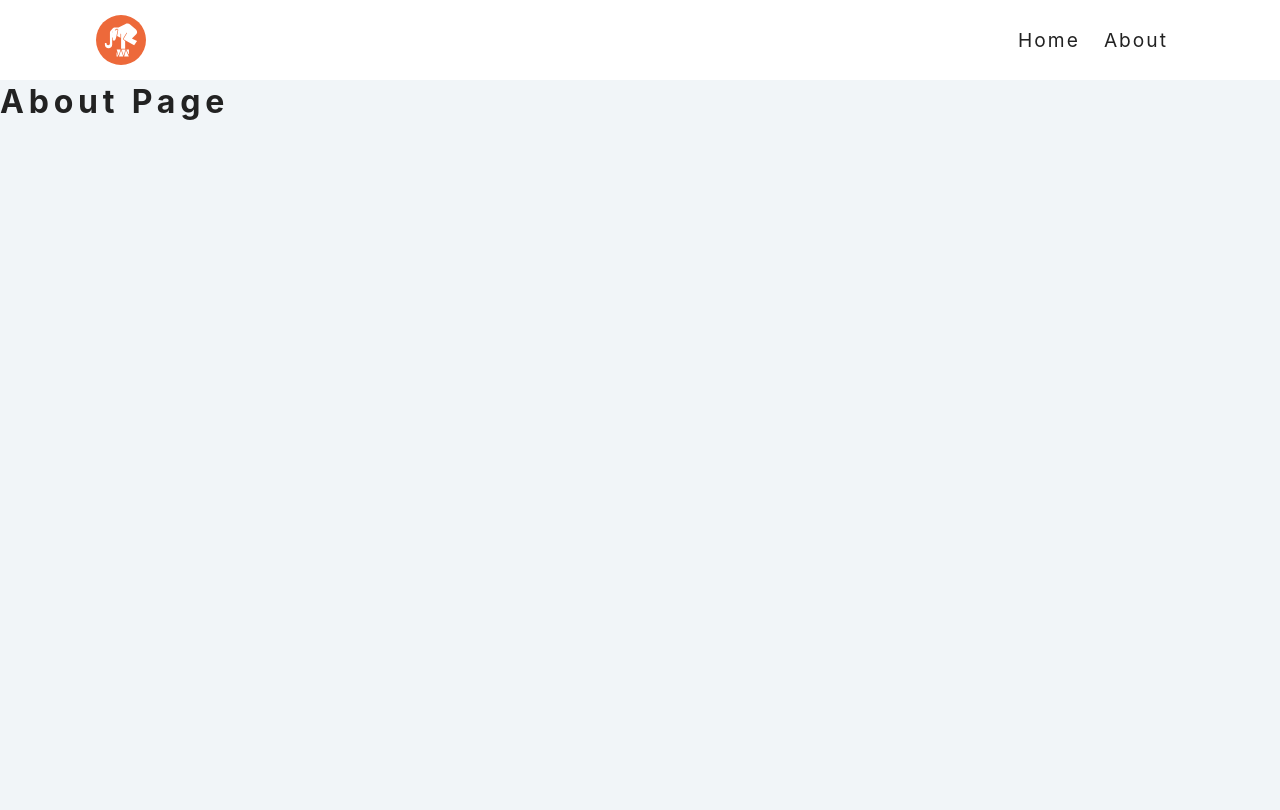
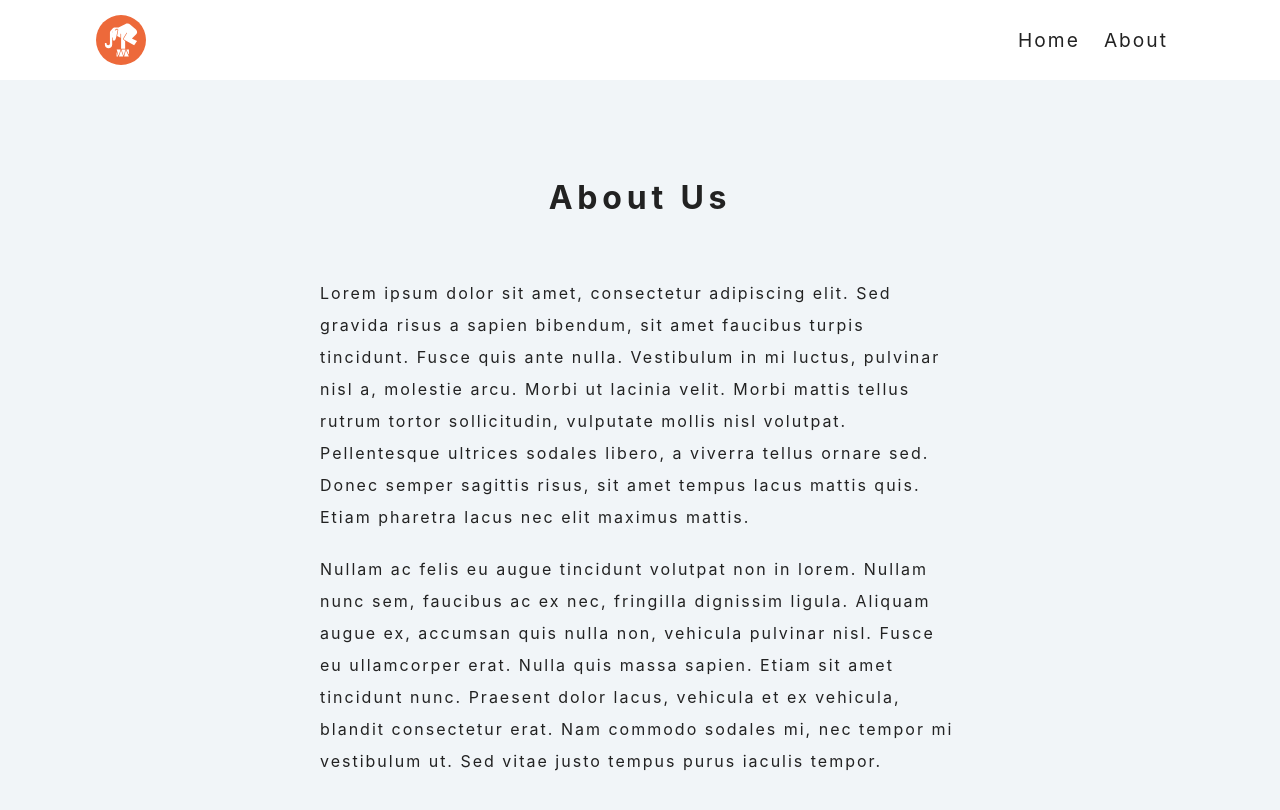
Before and after one commit to naneu/elephants, a React (Create React App) app: page /about in a window 1280 px wide. Shown: the top 810 px of the page. Built offline with nearby package versions, Linux system fonts and the light colour scheme; the HTML template or start-up script is replaced by a standard one.

Commit message:
about page

```diff
--- a/src/index.css
+++ b/src/index.css
@@ -305,3 +305,17 @@ Elephant
     padding-top: 0;
   }
 }
+
+/* ======
+About
+====== */
+.about-section{
+  width: var(--smallWidth);
+  max-width: var(--maxWidth);
+  margin: 0 auto;
+}
+.about-section p {
+  line-height: 2rem;
+  font-weight: 400;
+  letter-spacing: 2px;
+}
--- a/src/pages/About.js
+++ b/src/pages/About.js
@@ -2,9 +2,27 @@ import React from "react";
 
 function About() {
   return (
-    <>
-      <h1>About Page</h1>
-    </>
+    <section className="section about-section">
+      <h1 className="section-title">About Us</h1>
+      <p>
+        Lorem ipsum dolor sit amet, consectetur adipiscing elit. Sed gravida
+        risus a sapien bibendum, sit amet faucibus turpis tincidunt. Fusce quis
+        ante nulla. Vestibulum in mi luctus, pulvinar nisl a, molestie arcu.
+        Morbi ut lacinia velit. Morbi mattis tellus rutrum tortor sollicitudin,
+        vulputate mollis nisl volutpat. Pellentesque ultrices sodales libero, a
+        viverra tellus ornare sed. Donec semper sagittis risus, sit amet tempus
+        lacus mattis quis. Etiam pharetra lacus nec elit maximus mattis.
+      </p>
+      <p>
+        Nullam ac felis eu augue tincidunt volutpat non in lorem. Nullam nunc
+        sem, faucibus ac ex nec, fringilla dignissim ligula. Aliquam augue ex,
+        accumsan quis nulla non, vehicula pulvinar nisl. Fusce eu ullamcorper
+        erat. Nulla quis massa sapien. Etiam sit amet tincidunt nunc. Praesent
+        dolor lacus, vehicula et ex vehicula, blandit consectetur erat. Nam
+        commodo sodales mi, nec tempor mi vestibulum ut. Sed vitae justo tempus
+        purus iaculis tempor.
+      </p>
+    </section>
   );
 }
 
```
